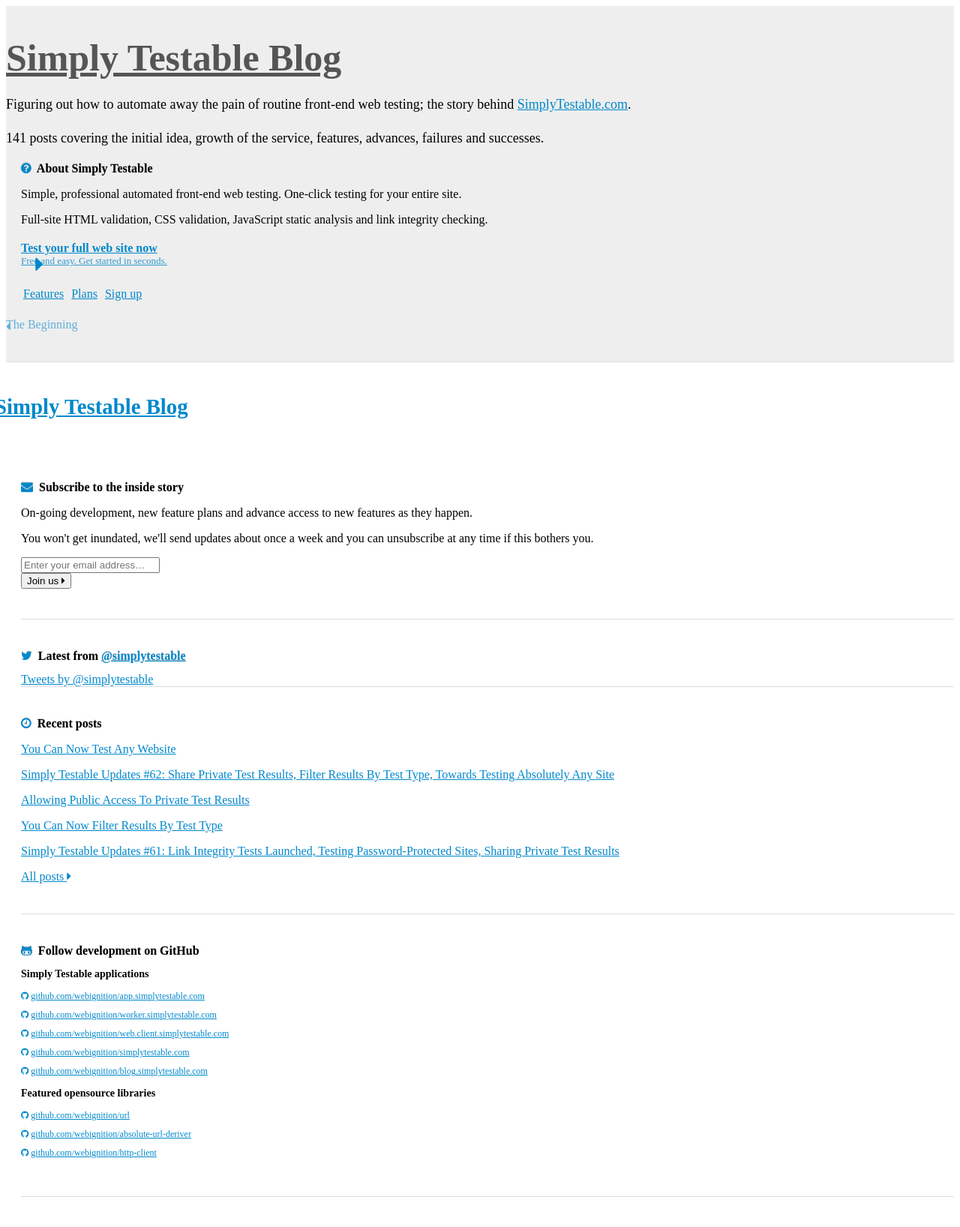
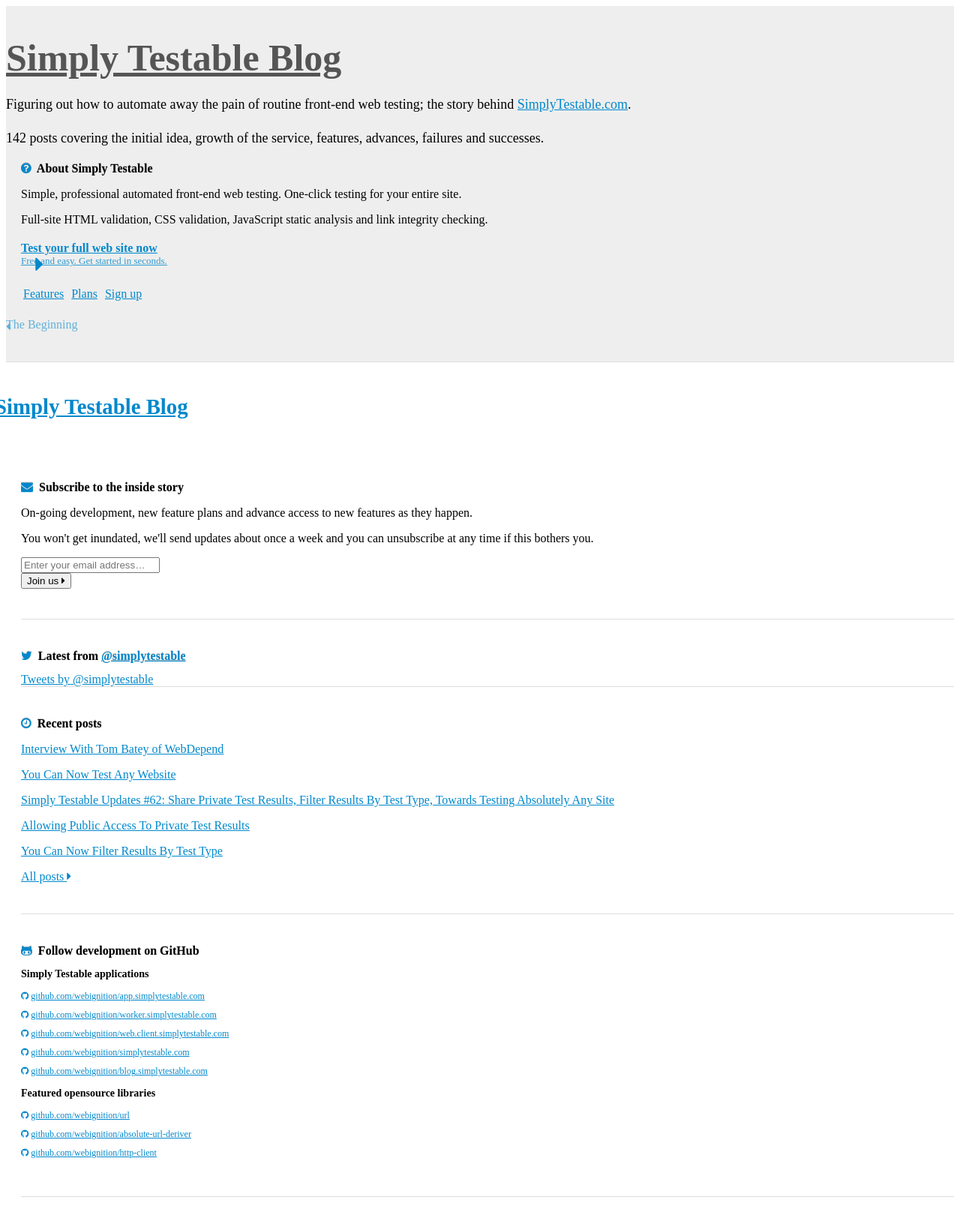
Before and after one commit to webignition/blog.simplytestable.com, a Jekyll site: the page built from index.html, in a window 1280 px wide. Shown: the whole page at 75% size. Built offline with Jekyll 4.4.1, drawn with Linux system fonts in a browser that asks for light colours; nearby versions of some CDN libraries; comment, search, counter and statistics services are not loaded; a style sheet for code colours, icons or effects is not loaded.

Commit message:
Interview with Tom Batey

```diff
--- /dev/null
+++ b/_posts/2013-10-28-interview-with-tom-batey-of-webdepend.html
@@ -0,0 +1,296 @@
+---
+layout: default
+title: "Interview With Tom Batey of WebDepend"
+author:
+    name: Jon Cram
+    url: http://webignition.net
+---
+
+<div class="section section-first">
+    <p>
+        To help figure out how people who make and test websites go through the process
+        of testing websites, I'm interviewing people who make and test websites.
+        It's a crazy idea.
+    </p>
+    <p>
+        If you make or test websites and want to help shape tools built
+        to make your life easier, drop me an email (<a href="mailto:&#106;&#111;&#110;&#64;&#115;&#105;&#109;&#112;&#108;&#121;&#116;&#101;&#115;&#116;&#97;&#98;&#108;&#101;&#46;&#99;&#111;&#109;">&#106;&#111;&#110;&#64;&#115;&#105;&#109;&#112;&#108;&#121;&#116;&#101;&#115;&#116;&#97;&#98;&#108;&#101;&#46;&#99;&#111;&#109;</a>)
+        with the subject &ldquo;interview me&rdquo; to get things started.
+    </p>
+    <p>
+        I recently interviewed professional web tester <a href="https://twitter.com/TomBatey">Tom Batey</a>.
+    </p>
+    <p>
+        Find out how Tom and the company he owns and built test websites, the
+        tools they use and the approach taken to testing.
+    </p>
+</div>
+
+<div class="section">
+    <h3>
+        Background
+    </h3>
+
+    <p>
+        Tom owns and works for <a href="http://www.webdepend.co.uk/">WebDepend</a>,
+        a company dedicated to the testing of websites, built from the need for
+        what he experienced as lacking:
+    </p>
+    <blockquote>
+        <span class="avatar avatar-tom-batey"></span>
+        When I was a project manager delivering projects for clients I could
+        see that testing often had to be rushed and really needed dedicated
+        QA staff but there weren't any available so I decided this was a
+        route that was worth pursuing.
+    </blockquote>
+    <p>
+        WebDepend provide professional testing services directly to site owners for
+        organisations including <a href="http://www.davidlloyd.co.uk/">David Lloyd Leisure</a>,
+        <a href="http://www.janeclayton.co.uk/">Jane Clayton &amp; Company</a>,
+        <a href="http://www.cutlerandgross.com/">Cutler and Gross</a> as well
+        as to digital agencies such as <a href="http://www.opx.co.uk/">OPX</a>
+        and <a href="http://www.graymatter.co.uk/">Graymatter</a>.
+    </p>
+    <p>
+        Tom works on projects ranging from a few days to few months, depending
+        on the scope of the site being tested, covering both new sites and
+        regular re-testing of existing sites as changes are made.
+    </p>
+
+    <div class="question-answer">
+        <div class="question">
+            <h4>
+                <i class="fa fa-question-circle"></i>
+                Are you primarily a developer who carries out testing while developing,
+                or a dedicated tester?
+            </h4>
+        </div>
+        <div class="answer">
+            <blockquote>
+                <span class="avatar avatar-tom-batey"></span>
+                <p>
+                    I am a dedicated tester and have some development knowledge but not
+                    really enough to actually develop anything. I've been in the industry
+                    for over 15 years, mostly working in different roles in digital
+                    agencies throughout that time from Account Manager, Project Manager
+                    and even Account Director plus I ran my own small agency for a few years.
+                </p>
+            </blockquote>
+        </div>
+    </div>
+
+    <div class="question-answer">
+        <div class="question">
+            <h4>
+                <i class="fa fa-question-circle"></i>
+                What size team do you work in? How many other developers, testers and
+                so on do you interact with on a daily basis?
+            </h4>
+        </div>
+        <div class="answer">
+            <blockquote>
+                <span class="avatar avatar-tom-batey"></span>
+                <p>
+                    At WebDepend there are 2 of us full time and then we bring in
+                    further freelance testers as we need them.
+                </p>
+                <p>
+                    We generally interact with project managers, developers and other QA staff but,
+                    depending on the client, can sometimes also work with business
+                    owners, Marketing or IT teams.
+                </p>
+                <p>
+                    For most of the projects we work
+                    on there are no other testers involved and so we are working
+                    alongside project managers and reporting issues to developers.
+                </p>
+            </blockquote>
+        </div>
+    </div>
+</div>
+
+<div class="section">
+    <h3>Items To Test</h3>
+
+    <div class="question-answer">
+        <div class="question">
+            <h4>
+                <i class="fa fa-question-circle"></i>
+                When carrying out functional testing, and aside from checking whether a specific
+                functional area works as required, what do you check for?<span>In other words, do you
+                have something akin to a checklist of items that you look to test?</span>
+            </h4>
+        </div>
+        <div class="answer">
+            <blockquote>
+                <span class="avatar avatar-tom-batey"></span>
+                <p>
+For each project I will put together a test plan or a checklist of the areas that I need to cover. I also add to that further standard items that pretty much every web project should have, which will be a mixture of web standards, best practice and items that I believe mean a better quality website.
+                </p>
+                <p>
+I then run through that checklist on each browser and mobile device that we are including as part of the scope of the testing. So aside from testing whether something actually works correctly I am checking that the layout of items on the page, the styling of elements and the ability to use those elements is first of all correct and second is consistent across all the browsers I am testing.
+                </p>
+                <p>
+With responsive websites I am also checking that the website provides the correct layout depending on the device, screen size and orientation that I am testing on. Plus I check that any responsive elements, such as a swipeable image gallery, can be used correctly.
+                </p>
+                <p>
+As I test across each browser and each mobile device I'll also pick up areas that are confusing or difficult to use plus navigation items, headings or button labels that don't make sense or other areas that might frustrate the user. Some of these issues might not be bugs as such but I'll report anything that I believe could improve the website and make it better for the user.
+                </p>
+                <p>
+I will also spend some time carrying out exploratory testing and not referring to the checklist that I've prepared. I'll try and put myself in the mind of the user and carry out journeys that I think they will take, perform actions that they might perform and build in 'uncertainty' around the journey I'm performing. This imagines a user is not certain of the action they need to carry out, so they might click the back button or want to go back to the homepage or look for a sitemap or not fill in a form correctly or make a mistake. For example, on a travel website, if you search for hotel room availability between certain dates, can you start to proceed with a booking then backtrack and choose different dates? Some websites 'lose' their ability to remember what you searched for if you use the back button or do something unexpected.
+                </p>
+                <p>
+The amount of testing that we can do for each project will depend on the budget we've agreed with our client and I need to estimate this budget correctly and agree with the client how much testing will be carried out and what that testing will be made up of.
+                </p>
+            </blockquote>
+        </div>
+    </div>
+
+    <div class="question-answer">
+        <div class="question">
+            <h4>
+                <i class="fa fa-question-circle"></i>
+                Assuming you have a checklist of items that you look to test (this seems quite common), which would you consider the highest priority such that it would block a site from being related live (or which you'd advise should be fixed as soon as possible if already live)?
+            </h4>
+        </div>
+        <div class="answer">
+            <blockquote>
+                <span class="avatar avatar-tom-batey"></span>
+                <p>
+First of all, I need to make sure I can test an entire website and run through the full checklist of items. If I get halfway through the checklist and there is an issue that prevents me from completing the testing then that becomes a blocker and is the highest priority to fix at that point.
+                </p>
+                <p>
+Next on the list of priorities would be areas that are fundamental to the website. For an ecommerce site those fundamental areas would be to find a product, add it to the shopping basket and go through the checkout process. So can that fundamental user journey be carried out across all the browsers and mobile devices? I've found issues before where the layout breaks in a particular browser that means the Add to basket button doesn't work or the checkout process might be really frustrating to use on an iPhone for example. Those would be high priority issues to fix.
+                </p>
+                <p>
+Anything that cuts off a large amount of users from being able to carry out a fundamental task would be high priority. If something functionally works but is impossible on a particular device or in a specific browser then that could affect a large percentage of the traffic coming to the site. If there are big accessibility issues then those would also be high priority.
+                </p>
+            </blockquote>
+        </div>
+    </div>
+
+</div>
+
+<div class="section">
+    <h3>Tools Used</h3>
+
+    <div class="question-answer">
+        <div class="question">
+            <h4>
+                <i class="fa fa-question-circle"></i>
+                What tools do you use to examine the quality factors against which
+                you're testing? What tools are used for what tests?
+            </h4>
+        </div>
+        <div class="answer">
+            <blockquote>
+                <span class="avatar avatar-tom-batey"></span>
+                <p>
+ In terms of functional testing, I am pretty much entirely manual although I'm planning to use tools for some repeatable test cases where we might have an ongoing testing schedule for a client. For example, we're planning on using Selenium for a particular project to test a range of enquiry forms to make sure those forms can always be submitted every time the developers deploy a new release. We will still perform some manual tests but Selenium can repeat the same tests across a number of different web browsers so we don't have to carry out as many tests manually.
+                </p>
+                <p>
+Similarly, we have used an automated tool called Nimsoft Cloud User Experience Monitor (used to be Watchmouse) to test that specific user journeys are always working and also monitor the performance of those user journeys. So if the user journey was to find a product, add it to a basket and go to the checkout, we would use Nimsoft to run that every 15 minutes and continually monitor the performance of it. Nimsoft will send us alerts if one of the steps goes over a certain threshold and an investigation can then take place as to what is happening that might cause that step to suffer from poor performance or stop working altogether. It is a great early warning system for live websites.
+                </p>
+                <p>
+Another area I'm interested in is testing a website's SEO and I use tools from a company called Moz to scan a site and give me results showing me missing or duplicate title tags, meta descriptions and potential duplicate content problems, which are important for SEO but can also affect a user's experience of the site. For example, if every title tag is the same then that is not really helpful for users or for search engines.
+                </p>
+                <p>
+Then obviously I use Simply Testable to enable me to gain an appreciation of code quality and adherence to HTML and CSS standards.
+                </p>
+            </blockquote>
+        </div>
+    </div>
+
+    <div class="question-answer">
+        <div class="question">
+            <h4>
+                <i class="fa fa-question-circle"></i>
+                Are there any aspects for which there are no tools to support you?
+                <span>For example, you might check that a site has a custom 404 page instead of the default Apache 404 page, and you find you always have to check this by hand.</span>
+            </h4>
+        </div>
+        <div class="answer">
+            <blockquote>
+                <span class="avatar avatar-tom-batey"></span>
+                <p>
+For me, the majority of what I test is manual and in my view should be manual. I want to use the website as a user would in order to understand the main issues and problems that a user would face, as well as test that functions are working in the way that they are supposed to work.
+                </p>
+                <p>
+I like to use automated tools that enable me to cover more of the website, especially large websites, and give me insight into areas that I've not been able to get to manually. This is not really functionality but a spell check of an entire website would be a good automated tool. There are some existing tools that check the spelling and grammar for a website already but none that I regularly use in my standard checklist yet.
+                </p>
+                <p>
+In terms of the 404 page example, I'll always want to manually check that a custom 404 page is in place because I also want to check how good it is. It isn't enough for there to be a custom 404 page, it should be helpful to the user and enable them to find what they were looking for or go back to the home page or contact someone who can help them.
+                </p>
+            </blockquote>
+        </div>
+    </div>
+</div>
+
+
+<div class="section">
+    <h3>Pain Points and One-Click Magic</h3>
+
+    <div class="question-answer">
+        <div class="question">
+            <h4>
+                <i class="fa fa-question-circle"></i>
+                Are there any tests, relative to the project as a whole, that are a pain to carry out?
+                <span>For example, an accessibility related test might concern checking that all images have sensible alt text and whilst a tool can tell you if image alt text is outright missing you find you still spend (far too much) time having to manually verify that alt text is not nonsense.</span>
+            </h4>
+        </div>
+        <div class="answer">
+            <blockquote>
+                <span class="avatar avatar-tom-batey"></span>
+                <p>
+That is a key aspect between using automated tools and manual testing. On the whole, the tool will tell you if alt text is there or not but if the tool tells you that alt text is present it doesn't mean that the alt text is correct. Automated tools allow you to cover more ground and get further into the testing but you still need to go and look at the alt text, as you say, to make sure it makes sense and correctly describes the image.
+                </p>
+                <p>
+Another example is title tags, there are tools that tell you a title tag is missing and you can also get tools that tell you if a title tag is very short or is very long. But you still need to review the title tag and see if it makes sense and correctly describes the page.
+                </p>
+                <p>
+Generally, it is not possible to review all the title tags, meta descriptions, alt tags, etc. that there might be in a website so we have to prioritise our time and only review the most important pages whilst using tools such as Simply Testable to cover the whole site finding all the missing items or the broken links.
+                </p>
+            </blockquote>
+        </div>
+    </div>
+
+    <div class="question-answer">
+        <div class="question">
+            <h4>
+                <i class="fa fa-question-circle"></i>
+                &ldquo;I wish I had a button I could click that would do this for me automatically&rdquo; - what first springs to mind, or what is the most significant thing that springs to mind, when reading that?
+            </h4>
+        </div>
+        <div class="answer">
+            <blockquote>
+                <span class="avatar avatar-tom-batey"></span>
+                <p>
+Well, you've already built some of the features I requested for Simply Testable, which is great.
+                </p>
+                <p>
+Something we're doing more is to carry out basic tests to measure the performance of websites and being able to test items at a code level for a whole website would be great. So an automated test to check whether all images have been optimised as much as they can be or whether CSS and JS files have been minified and combined plus any other aspects of the code or images that could indicate potential performance improvements.
+                </p>
+            </blockquote>
+        </div>
+    </div>
+</div>
+
+<div class="section">
+    <h3>And That's The End of The Interview</h3>
+
+    <p>
+        I'd like to thank Tom for both taking his time to answer my questions
+        and for the valuable insights the answers provide.
+    </p>
+
+    <p>
+        The more people I can talk to on these subjects, the better Simply Testable
+        can be for those who need to test websites.
+    </p>
+
+    <p>
+        If you make or test websites and want to help shape tools built
+        to make your life easier, drop me an email (<a href="mailto:&#106;&#111;&#110;&#64;&#115;&#105;&#109;&#112;&#108;&#121;&#116;&#101;&#115;&#116;&#97;&#98;&#108;&#101;&#46;&#99;&#111;&#109;">&#106;&#111;&#110;&#64;&#115;&#105;&#109;&#112;&#108;&#121;&#116;&#101;&#115;&#116;&#97;&#98;&#108;&#101;&#46;&#99;&#111;&#109;</a>)
+        with the subject <i>interview me</i> to get things started.
+    </p>
+</div>
--- a/assets/css/main.css
+++ b/assets/css/main.css
@@ -1,7 +1,7 @@
 blockquote {
     border-color: #ddd;
     opacity:0.8;
-    font-style: italic;
+/*    font-style: italic;*/
 }
 
 #all-posts {
@@ -170,14 +170,22 @@ ul.listless li {
 }
 
 .post .section {
-    font-size: 120%;
     padding-right:60px;
 }
 
 .post .section,
-.post .section li p {
+.post .section li p,
+.post .section blockquote p,
+div.post .question-answer .question h4 {
     line-height: 160%;
+    font-size: 120%;
 }
+
+div.post .question-answer .question h4,
+.post .section blockquote p {
+    font-size: 100%;
+}
+
 
 .post p {
     margin: 0 0 18px;
@@ -537,16 +545,24 @@ table.top-html-validation-errors td {
     }
 }
 
-/*.question-answer h3 {
+div.post .question-answer .question h4 {
     font-weight: normal;
-    font-style: italic;
-    font-size: 16px;
-    line-height: 24px;
     margin-bottom:8px;
-    margin-top:20px;
-    border-left: 5px solid #DDD;
-    margin-left: -20px;
-    padding-left: 10px;
+    margin-top:40px;
+    position:relative;
+}
+
+div.post .question-answer .question h4 span {
+    display:block;
+    margin-top:8px;
+}
+
+div.post .question-answer .fa {
+    color: #08c;
+    font-size: 24px;
+    position:absolute;
+    left: -28px;
+    top: -2px;
 }
 
 .question-answer ul {
@@ -555,4 +571,22 @@ table.top-html-validation-errors td {
 
 .question-answer ul p {
     margin-bottom:8px;
-}*/
+}
+
+.question-answer blockquote {
+/*    opacity: inherit;*/
+    position: relative;
+}
+
+blockquote  .avatar {
+    position:absolute;
+    background-color: #f00;
+    width:24px;
+    height:24px;
+    left: -36px;
+}
+
+blockquote  .avatar-tom-batey {
+    background-color: transparent;
+    background-image: url(https://pbs.twimg.com/profile_images/642579437/Picture_8_mini.png);
+}
```
Also changed, not shown: archive/index.html (+18 -0 lines), sitemap.xml (+85 -81 lines).
